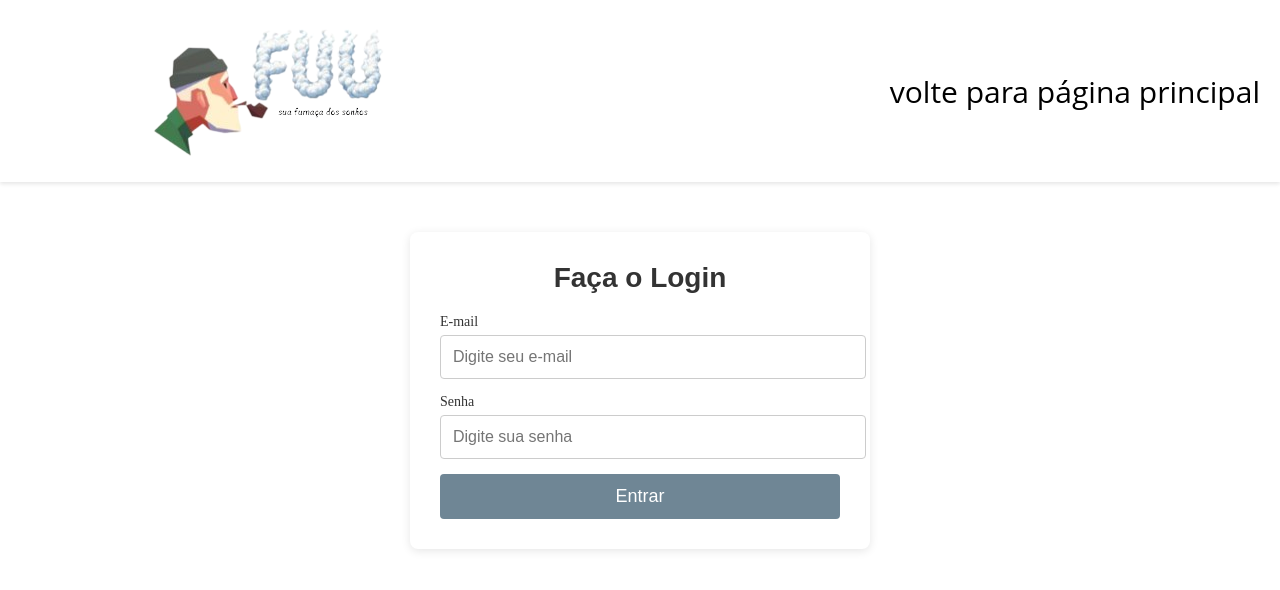
After one commit to heitorda/trabalho-final, a PHP site: page /login.html in a window 1280 px wide. The commit adds this page. Shown: the top 590 px of the page. Run offline with PHP 8.4, Linux system fonts and the light colour scheme.

Commit message:
página de login

```diff
--- a/site/index.html
+++ b/site/index.html
@@ -1,5 +1,5 @@
 <!DOCTYPE html>
-<html lang="en">
+<html lang="pt-br">
 <head>
     <meta charset="UTF-8">
     <meta name="viewport" content="width=device-width, initial-scale=1.0">
@@ -24,7 +24,7 @@
             <i class="fas fa-shopping-cart"></i> Carrinho
         </a>
 
-        <a href="#">Conta</a>
+        <a href="login.html">Login</a>
     </div>
 </header>
 <nav>
--- /dev/null
+++ b/site/login.html
@@ -0,0 +1,37 @@
+<!DOCTYPE html>
+<html lang="pt-br">
+<head>
+    <meta charset="UTF-8">
+    <meta name="viewport" content="width=device-width, initial-scale=1.0">
+    <title>Página de Login</title>
+    <link rel="stylesheet" href="style.css">
+</head>
+<body>
+    <!-- começo do header -->
+    <header>
+        <!-- logo da empresa -->
+        <div id="logo">
+            <a href="index.html"></a>
+        </div>
+
+        <div id="voltar"><a href="index.html">volte para página principal</a></div>
+    </header>
+
+    <!-- Bloco de Login -->
+    <div class="login-container">
+        <h2>Faça o Login</h2>
+        <form action="#" method="post">
+            <div class="input-group">
+                <label for="email">E-mail</label>
+                <input type="email" id="email" name="email" required placeholder="Digite seu e-mail">
+            </div>
+            <div class="input-group">
+                <label for="password">Senha</label>
+                <input type="password" id="password" name="password" required placeholder="Digite sua senha">
+            </div>
+            <button type="submit" class="login-btn">Entrar</button>
+        </form>
+    </div>
+
+</body>
+</html>
--- a/site/style.css
+++ b/site/style.css
@@ -32,6 +32,23 @@ header {
     display: flex; /* Torna o container flexível */
     gap: 20px; /* Espaçamento entre os links */
 }
+#voltar{
+    display: flex; /* Torna o container flexível */
+    gap: 20px; /* Espaçamento entre os links */
+}
+
+#voltar > a{
+    display: flex;
+    align-items: center;
+    gap: 8px; /* Espaço entre o ícone e o texto */
+    color: black;
+    text-decoration: none;
+    font-size: 30px;
+    font-family: "Open Sans", sans-serif;
+}
+#voltar > a:hover {
+    color: #007BFF;
+}
 
 #infodousuario > a {
     display: flex;
@@ -52,7 +69,7 @@ header {
     max-width: 500px;
     padding: 8px 12px;
     border: 1px solid #ccc;
-    border-radius: 30px;
+    border-radius: 25px;
     font-size: 40px;
     margin-left: -110px;
 }
@@ -120,6 +137,69 @@ div.produto:hover{
     transition: 0.5s;
 }
 
+/* configurações da página de login */
+/* Estilo do container de login */
+.login-container {
+    width: 100%;
+    max-width: 400px;
+    margin: 50px auto;
+    padding: 30px;
+    background-color: #fff;
+    border-radius: 8px;
+    box-shadow: 0 2px 10px rgba(0, 0, 0, 0.1);
+}
+
+/* Estilo do título */
+.login-container h2 {
+    text-align: center;
+    font-family: Arial, Helvetica, sans-serif;
+    margin-bottom: 20px;
+    font-size: 28px;
+    color: #333;
+}
+
+/* Grupos de entrada de dados */
+.input-group {
+    margin-bottom: 15px;
+}
+
+.input-group label {
+    display: block;
+    font-size: 14px;
+    color: #333;
+    margin-bottom: 5px;
+}
+
+.input-group input {
+    width: 100%;
+    padding: 12px;
+    border: 1px solid #ccc;
+    border-radius: 4px;
+    font-size: 16px;
+}
+
+.input-group input:focus {
+    outline: none;
+    border-color: #6F8695;
+}
+
+/* Estilo do botão */
+.login-btn {
+    width: 100%;
+    padding: 12px;
+    background-color: #6F8695;
+    color: white;
+    font-size: 18px;
+    border: none;
+    border-radius: 4px;
+    cursor: pointer;
+    transition: background-color 0.3s ease;
+}
+
+.login-btn:hover {
+    background-color: #5c7181;
+}
+
 
 
 
```
